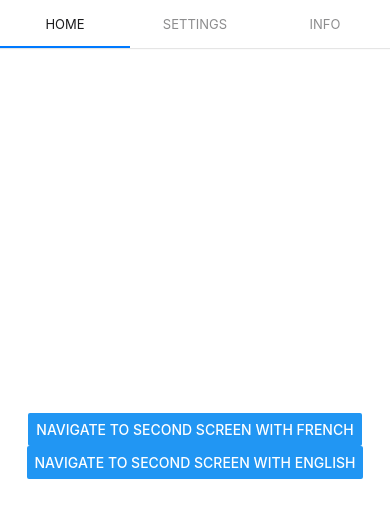
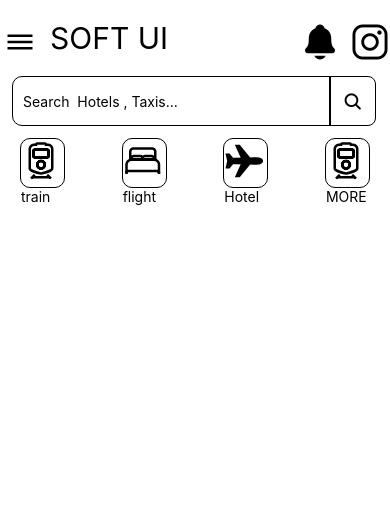
Before and after one commit to atif1998/ReactNative, a React Native app: screen /Home in a window 390 px wide. Shown: the top 518 px of the page. Built offline with nearby package versions, Linux system fonts and the light colour scheme.

Commit message:
design ui

```diff
--- a/App.js
+++ b/App.js
@@ -3,11 +3,16 @@ import {Text, View} from 'react-native';
 import {NavigationContainer} from '@react-navigation/native';
 
 import Top from './src/components/Top';
+import Setting from './src/Screens/Setting';
+import HomeScreen from './src/Screens/HomeScreen';
+import ThirdScreen from './src/Screens/ThirdScreen';
 
 export default function App() {
   return (
-    <NavigationContainer>
-      <Top />
-    </NavigationContainer>
+    <View>
+      <Setting />
+      <HomeScreen />
+      <ThirdScreen />
+    </View>
   );
 }
--- a/package.json
+++ b/package.json
@@ -17,6 +17,7 @@
     "@react-navigation/native-stack": "^6.9.12",
     "@react-navigation/stack": "^6.3.16",
     "agp-npm": "^1.0.11",
+    "axios": "^1.4.0",
     "formik": "^2.4.1",
     "react": "17.0.2",
     "react-native": "0.68.2",
@@ -27,6 +28,7 @@
     "react-native-screens": "^3.20.0",
     "react-native-tab-view": "^3.5.1",
     "react-native-vector-icons": "^9.2.0",
+    "react-query": "^3.39.3",
     "toggle-switch-react-native": "^3.3.0",
     "yup": "^1.2.0"
   },
--- a/src/Screens/HomeScreen.js
+++ b/src/Screens/HomeScreen.js
@@ -1,26 +1,42 @@
 import React from 'react';
-import {StyleSheet, Button, View} from 'react-native';
+import {StyleSheet, Button, View, TextInput} from 'react-native';
+import Ionicons from 'react-native-vector-icons/Ionicons';
 
 export default function HomeScreen({navigation}) {
   return (
     <View style={styles.container}>
-      <Button
-        title="Navigate to second screen with french"
-        onPress={() => navigation.navigate('Second', {language: 'french'})}
-      />
-      <Button
-        title="Navigate to second screen with english"
-        onPress={() => navigation.navigate('Second', {language: 'english'})}
-      />
+      <TextInput
+        style={styles.input}
+        placeholder="Search  Hotels , Taxis..."></TextInput>
+      <View
+        style={{
+          borderWidth: 1,
+          borderRadius: 8,
+          height: 50,
+          justifyContent: 'center',
+          alignItems: 'center',
+          flex: 0.15,
+          right: 14,
+          borderTopLeftRadius: 0,
+          borderBottomLeftRadius: 0,
+        }}>
+        <Ionicons name="search" size={20} />
+      </View>
     </View>
   );
 }
 
 const styles = StyleSheet.create({
-  container: {
+  container: {flexDirection: 'row', alignItems: 'center'},
+  input: {
+    height: 50,
+    margin: 12,
+    borderWidth: 1,
+    padding: 10,
+    borderRadius: 10,
     flex: 1,
-    backgroundColor: '#fff',
-    alignItems: 'center',
-    justifyContent: 'center',
+    borderTopRightRadius: 0,
+    borderBottomRightRadius: 0,
   },
+  icon: {},
 });
--- a/src/Screens/Setting.js
+++ b/src/Screens/Setting.js
@@ -4,38 +4,31 @@ import Ionicons from 'react-native-vector-icons/Ionicons';
 
 const Setting = () => {
   return (
-    <View>
-      <View style={{marginTop: 20, marginBottom: 20}}>
-        <Ionicons name="reorder-four-sharp" size={40} />
+    <View style={styles.container}>
+      <View
+        style={{
+          flexDirection: 'row',
+          justifyContent: 'space-between',
+        }}>
+        <Ionicons name="reorder-three-outline" size={40} />
+        <Text style={{fontSize: 30, marginLeft: 10}}>SOFT UI</Text>
       </View>
+      <View style={{flexDirection: 'row'}}>
+        <View style={{marginRight: 10}}>
+          <Ionicons name="notifications" size={40} />
+        </View>
 
-      <View style={styles.container}>
-        <View>
-          <Ionicons name="airplane-sharp" size={40} />
-        </View>
-        <View>
-          <Text style={{fontSize: 30}}>Airoplane mode</Text>
-        </View>
-        <View style={styles.input}>
-          <Ionicons name="wifi-outline" size={40} />
-        </View>
+        <Ionicons name="logo-instagram" size={40} />
       </View>
-      <Ionicons name="bluetooth-sharp" size={40} />
-      <Text style={{fontSize: 30}}>bluetooth</Text>
     </View>
   );
 };
 
 const styles = StyleSheet.create({
   container: {
+    marginTop: 20,
     flexDirection: 'row',
-    height: 40,
-  },
-  input: {
-    flex: 1,
-    alignItems: 'flex-end',
+    justifyContent: 'space-between',
   },
 });
-
 export default Setting;
-<ion-icon name="menu-sharp"></ion-icon>;
--- a/src/Screens/ThirdScreen.js
+++ b/src/Screens/ThirdScreen.js
@@ -1,21 +1,50 @@
+import {View, Text, StyleSheet} from 'react-native';
 import React from 'react';
-import {StyleSheet, Text, View, Button} from 'react-native';
+import Ionicons from 'react-native-vector-icons/Ionicons';
+const icons = [
+  {
+    name: 'train',
+    pic: <Ionicons name="train-outline" size={40} />,
+  },
+  {
+    name: 'flight',
+    pic: <Ionicons name="bed-outline" size={40} />,
+  },
+  {
+    name: 'Hotel',
+    pic: <Ionicons name="airplane-sharp" size={40} />,
+  },
+  {
+    name: 'MORE',
+    pic: <Ionicons name="train-outline" size={40} />,
+  },
+];
 
-export default function ThirdScreen({navigation}) {
+export default function ThirdScreen() {
   return (
-    <View style={styles.container}>
-      <Text>Third</Text>
-      <Button title="Pop to root" onPress={() => navigation.popToTop()} />
-      <Button title="Pop" onPress={() => navigation.pop()} />
+    <View
+      style={{
+        paddingLeft: 20,
+        paddingRight: 20,
+        flexDirection: 'row',
+        justifyContent: 'space-between',
+        height: 50,
+      }}>
+      {icons.map((item, key) => {
+        return (
+          <View style={styles.container}>
+            <Text>{item.pic}</Text>
+            <Text style={{marginTop: 5}}>{item.name}</Text>
+          </View>
+        );
+      })}
     </View>
   );
 }
-
 const styles = StyleSheet.create({
   container: {
-    flex: 1,
-    backgroundColor: '#fff',
-    alignItems: 'center',
-    justifyContent: 'center',
+    borderWidth: 1,
+    width: 45,
+    borderRadius: 10,
   },
 });
```
Also changed, not shown: src/hooks/usePost.js (added, +12 -0 lines), 1 other file (tests, documents, lock files or other folders).
